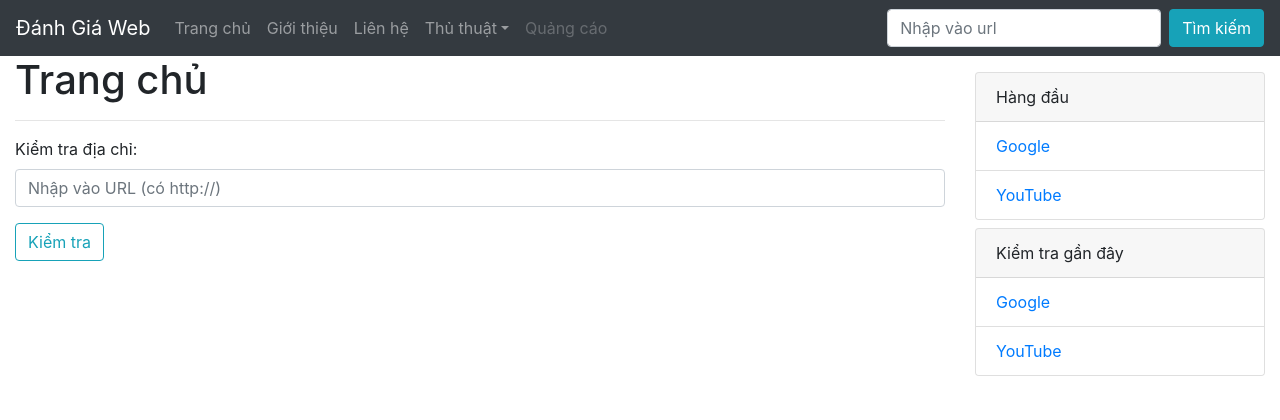
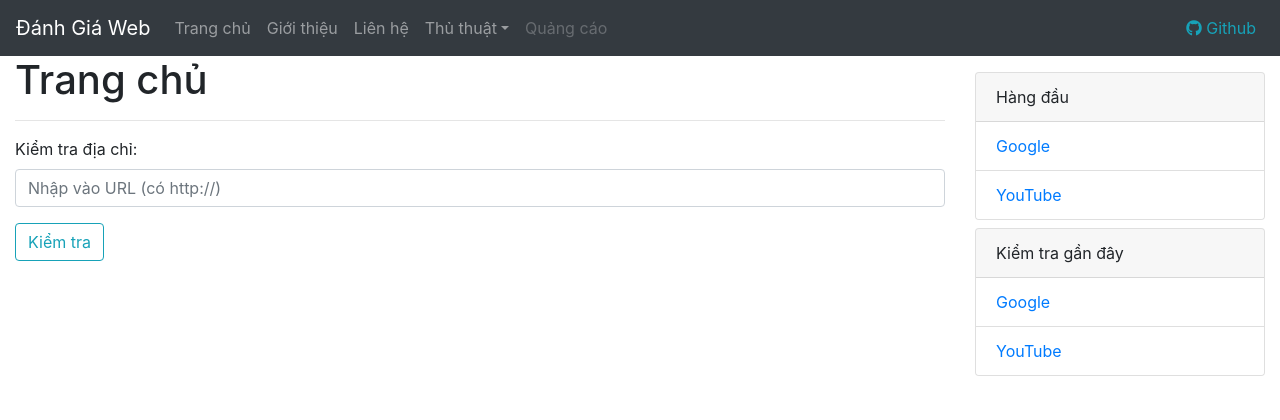
Before and after one commit to thinh9e/web-checker, a Django app: page /kiem-tra/ in a window 1280 px wide. Shown: the top 420 px of the page. Run offline with Django 3.2, Linux system fonts and the light colour scheme; some libraries are stand-ins or nearby versions.

Commit message:
add github link on navbar

```diff
--- a/templates/tmpart/_navbar.html
+++ b/templates/tmpart/_navbar.html
@@ -18,9 +18,8 @@
             </li>
             <li class="nav-item"><a href="/" class="nav-link disabled">Quảng cáo</a></li>
         </ul>
-        <form action="/" method="get" class="form-inline my-2 my-lg-0">
-            <input type="search" name="" id="" class="form-control mr-sm-2" placeholder="Nhập vào url" aria-label="Search">
-            <button class="btn btn-info my-2 my-sm-0" type="submit">Tìm kiếm</button>
-        </form>
+        <ul class="navbar-nav">
+            <li class="nav-item"><a href="https://github.com/pythinh/check-seo" class="nav-link text-info" target="_blank" rel="noopener noreferrer"><i class="fab fa-github"></i> Github</a></li>
+        </ul>
     </div>
 </nav>
```
